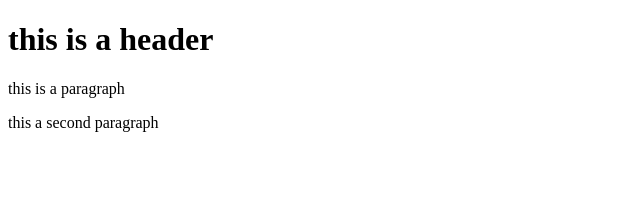
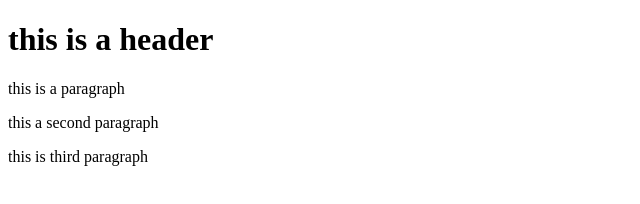
Before and after one commit to MusfiqRaihan/bootstrap-tutorial, a website: page index.html in a window 1280 px wide. Shown: the whole page, without its empty margins (0-640 px from the left). Drawn offline with Linux system fonts and the light colour scheme.

Commit message:
forth commit

```diff
--- a/index.html
+++ b/index.html
@@ -8,5 +8,6 @@
     <h1>this is a header</h1>
     <p>this is a paragraph</p>
     <p>this a second paragraph</p>
+    <p>this is third paragraph</p>
   </body>
 </html>
```
Also changed, not shown: package.json (added, +24 -0 lines), 2 other files.
